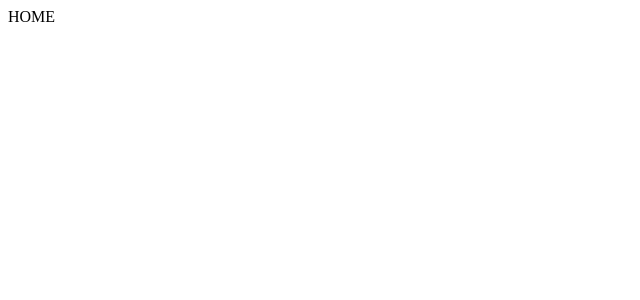
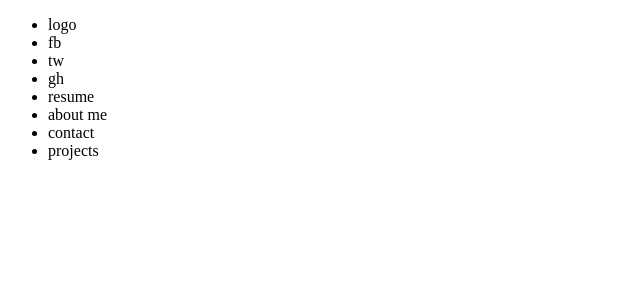
Before and after one commit to misskelly/portfolio, a React (Create React App) app: page / in a window 1280 px wide. Shown: the top 300 px of the page, without its empty margins (0-640 px from the left). Built offline with nearby package versions, Linux system fonts and the light colour scheme.

Commit message:
Update home component with styling and nav outline

```diff
--- a/src/assets/styles/index.scss
+++ b/src/assets/styles/index.scss
@@ -1,25 +1,18 @@
 @import '../../components/App/App';
+@import '../../components/Home/Home';
 
 @font-face {
   font-family: 'Andara';
   src: local('Andara'), url(../fonts/andara-script-demo.ttf) format('truetype');
 }
+
+#root,
+html,
+body {
+  height: 100%;
+}
+
 body {
   margin: 0;
-  font-family: -apple-system, BlinkMacSystemFont, "Segoe UI", "Roboto", "Oxygen",
-    "Ubuntu", "Cantarell", "Fira Sans", "Droid Sans", "Helvetica Neue",
-    sans-serif;
-  -webkit-font-smoothing: antialiased;
-  -moz-osx-font-smoothing: grayscale;
+  color: #ffffff;
 }
-
-code {
-  font-family: source-code-pro, Menlo, Monaco, Consolas, "Courier New",
-    monospace;
-}
-
-
-
-h1 {
-  font-family: 'Andara';
-}
--- a/src/components/Home/_Home.scss
+++ b/src/components/Home/_Home.scss
@@ -0,0 +1,4 @@
+.home-main {
+  background: url(../../assets/images/kz-duck-background.jpeg)no-repeat 10% 75% fixed;background-size: cover;
+  height: 100%;
+}
--- a/src/components/Home/index.js
+++ b/src/components/Home/index.js
@@ -1,20 +1,27 @@
-import React, { Component } from 'react';
-import PropTypes from 'prop-types';
+import React from 'react';
+// import PropTypes from 'prop-types';
 import { connect } from 'react-redux';
 
-export class Home extends Component {
-  static propTypes = {
-    prop: PropTypes
-  }
+export const Home = () => (
 
-  render() {
-    return (
-      <div>
-        HOME
-      </div>
-    )
-  }
-}
+
+  <main className='home-main'>
+    <header>
+      <nav>
+        <ul>
+          <li>logo</li>
+          <li>fb</li>
+          <li>tw</li>
+          <li>gh</li>
+          <li>resume</li>
+          <li>about me</li>
+          <li>contact</li>
+          <li>projects</li>
+        </ul>
+      </nav>
+    </header>
+  </main>
+);
 
 export const mapStateToProps = (loading, error) => ({
   loading,
```
Also changed, not shown: src/assets/styles/_mixins.scss (added).
